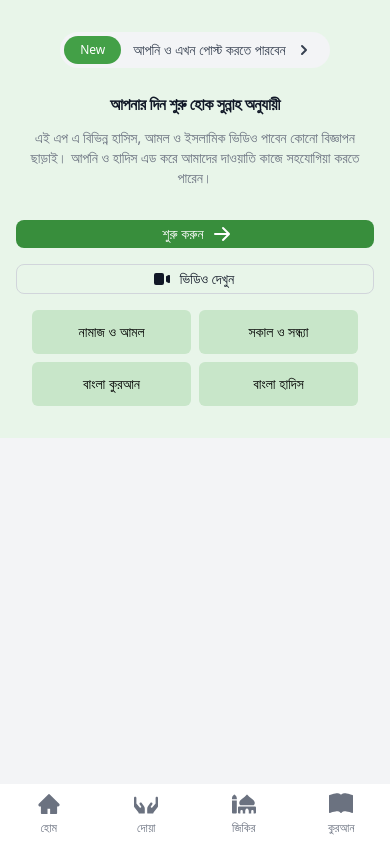
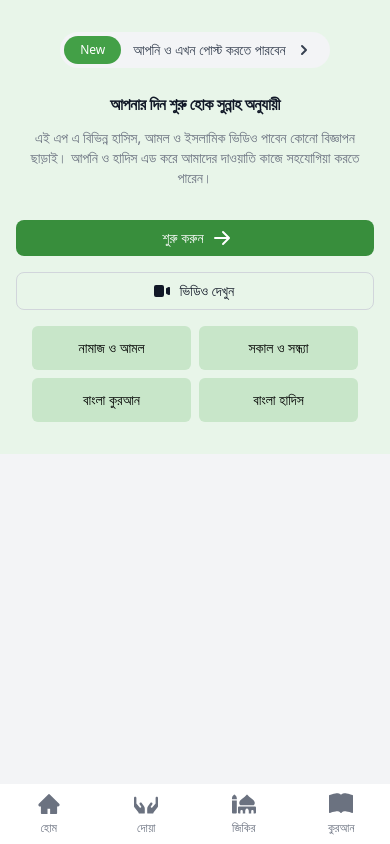
Before and after one commit to mahadidev/muslimummah, a Next.js app: page / in a window 390 px wide. Built offline with nearby package versions, Linux system fonts and the light colour scheme.

Commit message:
Update Hero

```diff
--- a/src/components/hero/index.tsx
+++ b/src/components/hero/index.tsx
@@ -54,7 +54,7 @@ const Hero = () => {
           <div className="flex flex-col mb-4 sm:mb-8 lg:mb-16 space-y-4 sm:flex-row sm:justify-center sm:space-y-0 sm:space-x-4">
             <a
               href="#"
-              className="inline-flex justify-center items-center py-1 sm:py-3 px-2 sm:px-5 text-sm sm:text-base font-medium text-center text-white rounded-lg bg-primary-700 hover:bg-primary-800 focus:ring-4 focus:ring-primary-300"
+              className="inline-flex justify-center items-center py-2 sm:py-3 px-2 sm:px-5 text-sm sm:text-base font-medium text-center text-white rounded-lg bg-primary-700 hover:bg-primary-800 focus:ring-4 focus:ring-primary-300"
             >
               শুরু করুন
               <svg
@@ -72,7 +72,7 @@ const Hero = () => {
             </a>
             <a
               href="#"
-              className="inline-flex justify-center items-center py-1 sm:py-3 px-2 sm:px-5 text-sm sm:text-base font-medium text-center text-gray-900 rounded-lg border border-gray-300 hover:bg-gray-100 focus:ring-4 focus:ring-gray-100 "
+              className="inline-flex justify-center items-center py-2 sm:py-3 px-2 sm:px-5 text-sm sm:text-base font-medium text-center text-gray-900 rounded-lg border border-gray-300 hover:bg-gray-100 focus:ring-4 focus:ring-gray-100 "
             >
               <svg
                 className="mr-2 -ml-1 w-5 h-5"
```
